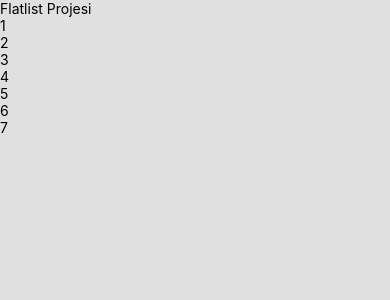
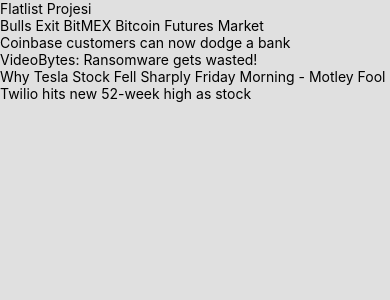
Before and after one commit to aytacbulanik/React_Native_App, a React Native app: screen / in a window 390 px wide. Shown: the top 300 px of the page. Built offline with nearby package versions, Linux system fonts and the light colour scheme.

Commit message:
json data has come

```diff
--- a/src/App.js
+++ b/src/App.js
@@ -1,13 +1,14 @@
 import React from 'react';
 import {SafeAreaView, StyleSheet, Text, FlatList} from 'react-native';
+import news_data from './news_data.json';
 
 function App() {
   return (
     <SafeAreaView style={style.safeAreaContainer}>
       <Text>Flatlist Projesi</Text>
       <FlatList
-        data={[1, 2, 3, 4, 5, 6, 7]}
-        renderItem={data => <Text>{data.item}</Text>}
+        data={news_data}
+        renderItem={({item}) => <Text>{item.title}</Text>}
       />
     </SafeAreaView>
   );
```
